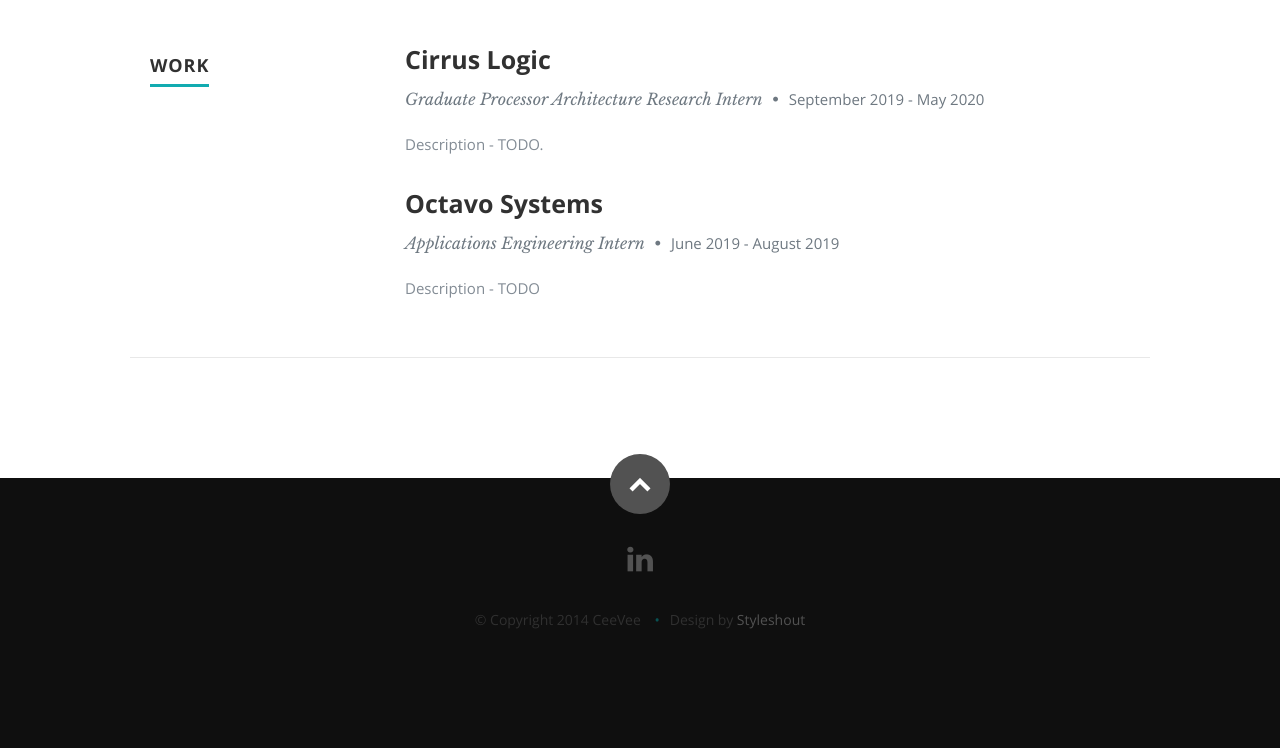
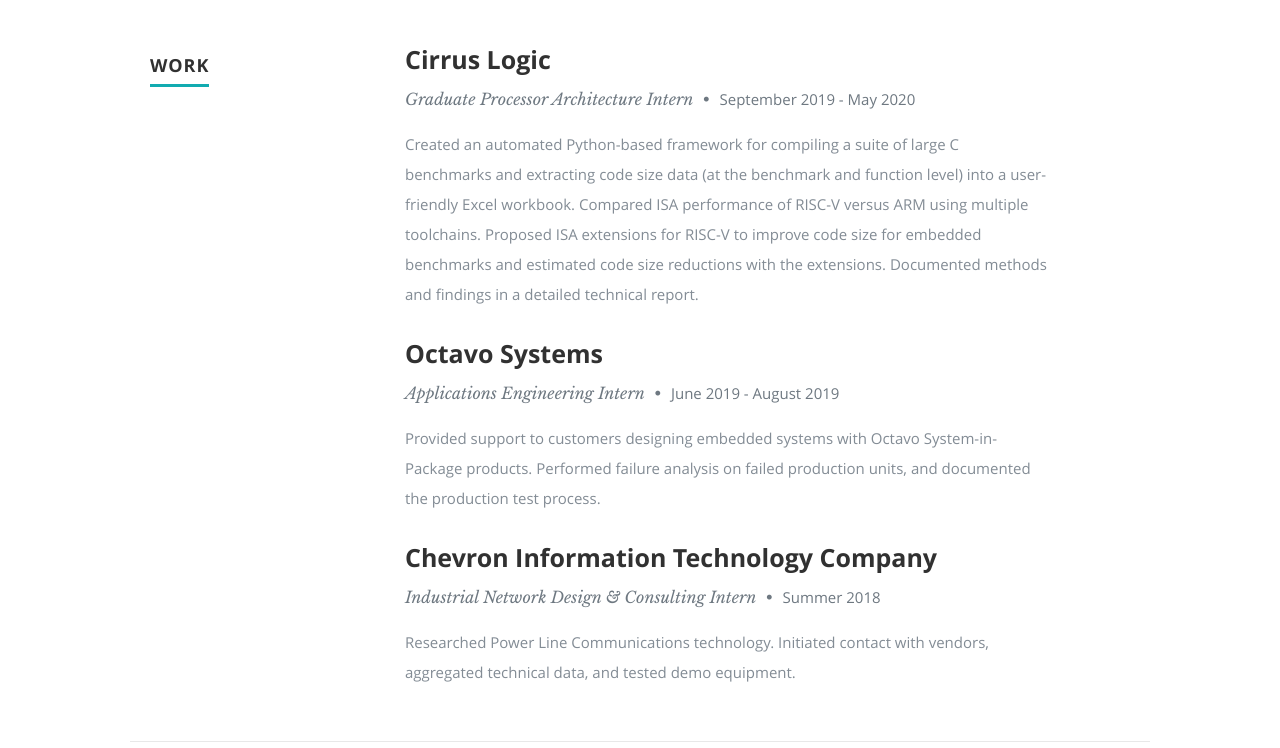
Before and after one commit to jenniferhellar/jenniferhellar.github.io, a plain HTML site: page index.html in a window 1280 px wide. Shown: the part 1932-2680 px from the top of the page. Before the commit the page ends 2615 px from the top, so only its background shows below. Drawn offline with nearby package versions, Linux system fonts and the light colour scheme.

Commit message:
Updated work section

```diff
--- a/index.html
+++ b/index.html
@@ -207,10 +207,17 @@
                <div class="twelve columns">
 
                   <h3> Cirrus Logic </h3>
-                  <p class="info">Graduate Processor Architecture Research Intern <span>&bull;</span> <em class="date">September 2019 - May 2020</em></p>
+                  <p class="info">Graduate Processor Architecture Intern <span>&bull;</span> <em class="date">September 2019 - May 2020</em></p>
 
                   <p>
-                  Description - TODO.
+                   Created an automated Python-based framework for compiling a
+                   suite of large C benchmarks and extracting code size data
+                   (at the benchmark and function level) into a user-friendly
+                   Excel workbook.  Compared ISA performance of RISC-V versus ARM
+                   using multiple toolchains.  Proposed ISA extensions for RISC-V
+                   to improve code size for embedded benchmarks and estimated
+                   code size reductions with the extensions.  Documented methods
+                   and findings in a detailed technical report.
                   </p>
 
                </div>
@@ -225,7 +232,27 @@
                   <p class="info">Applications Engineering Intern <span>&bull;</span> <em class="date">June 2019 - August 2019</em></p>
 
                   <p>
-                  Description - TODO
+                    Provided support to customers designing embedded systems with
+                    Octavo System-in-Package products. Performed failure analysis
+                    on failed production units, and documented the production test
+                    process.
+                  </p>
+
+               </div>
+
+            </div> <!-- item end -->
+
+            <div class="row item">
+
+               <div class="twelve columns">
+
+                  <h3>Chevron Information Technology Company</h3>
+                  <p class="info">Industrial Network Design & Consulting Intern <span>&bull;</span> <em class="date">Summer 2018</em></p>
+
+                  <p>
+                    Researched Power Line Communications technology. Initiated
+                    contact with vendors, aggregated technical data, and tested
+                    demo equipment.
                   </p>
 
                </div>
```
